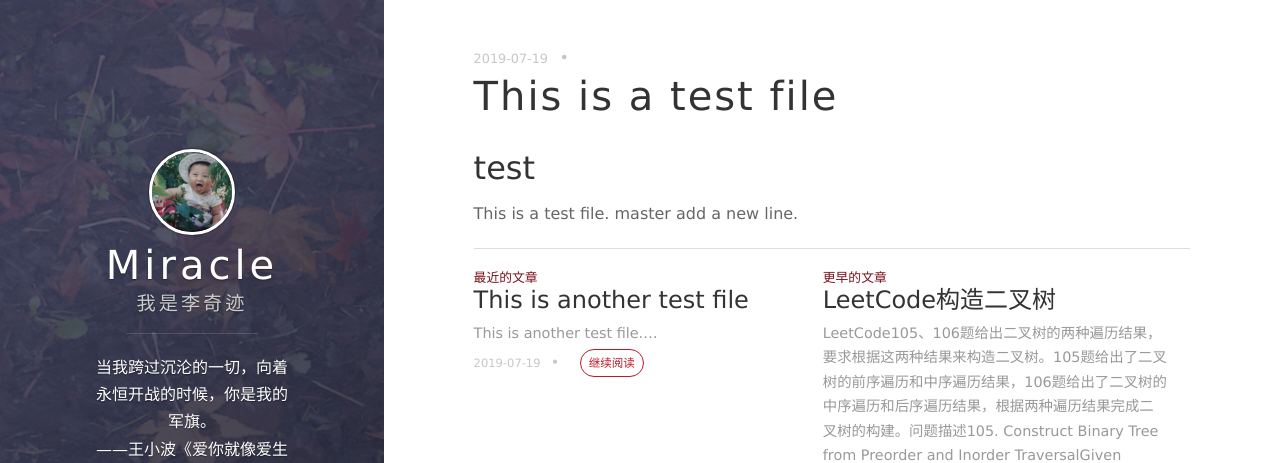
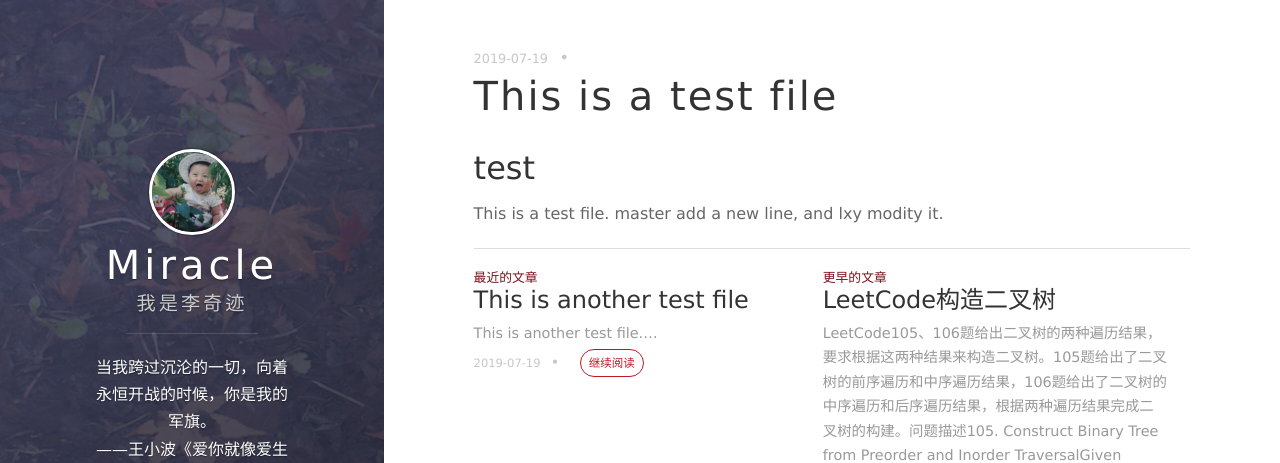
Before and after one commit to onevcat/vno-jekyll, a Jekyll site: the page built from _posts/2019-07-19-test.md, in a window 1280 px wide. Shown: the top 463 px of the page. Built offline with Jekyll 4.4.1, drawn with Linux system fonts in a browser that asks for light colours; nearby versions of some CDN libraries; comment, search, counter and statistics services are not loaded.

Commit message:
lxy modify test

```diff
--- a/_posts/2019-07-19-test.md
+++ b/_posts/2019-07-19-test.md
@@ -5,4 +5,4 @@
 
 ## test
 This is a test file.
-master add a new line.
+master add a new line, and lxy modity it.
```
